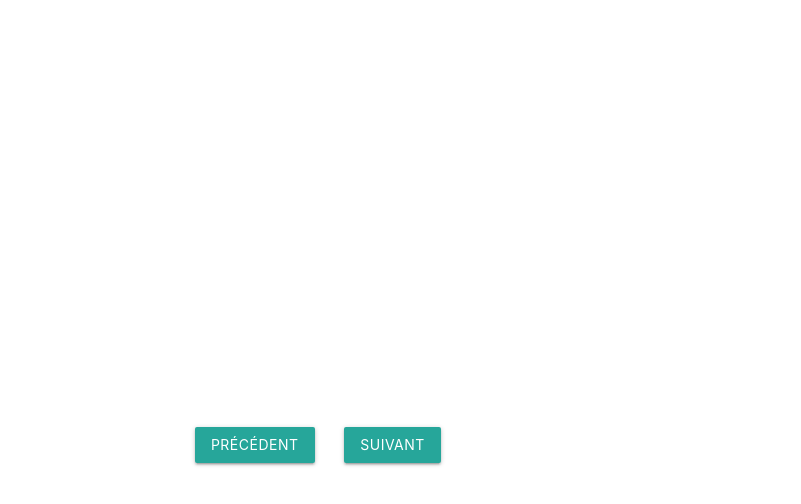
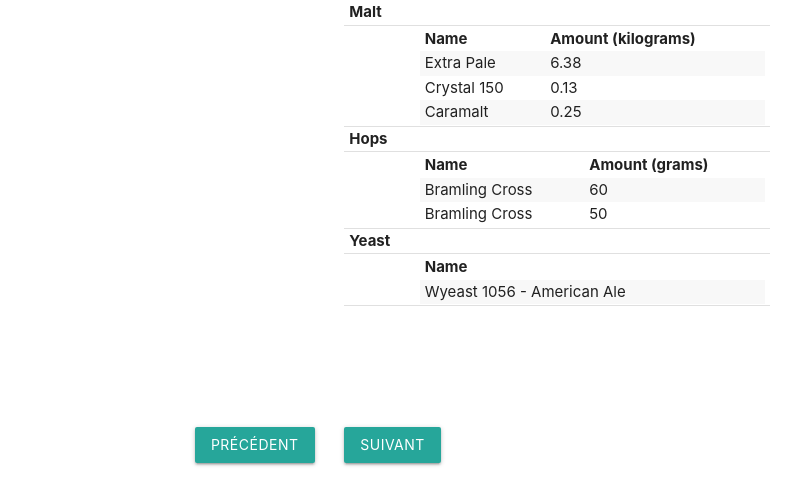
Before and after one commit to Bugsyaya/catalogue-bieres, a plain HTML site: page html/biere-10.html in a window 1280 px wide. Shown: the full height of the page, 307-1108 px from the left. Drawn offline with nearby package versions, Linux system fonts and the light colour scheme; files that its build step writes are made by us from their sources.

Commit message:
Adding table

```diff
--- a/html/biere-10.html
+++ b/html/biere-10.html
@@ -9,7 +9,7 @@
 
 		<!-- Compiled and minified JavaScript -->
 		<script src="https://cdnjs.cloudflare.com/ajax/libs/materialize/1.0.0/js/materialize.min.js"></script>
-		<link rel="stylesheet" href="./style/biere-10.css" />
+		<link rel="stylesheet" href="../style/biere-10.css" />
 	</head>
 	<body>
         <div class="container">
@@ -25,8 +25,115 @@
                         width="100px"
                     />
                 </div>
+                <div class="col s6 offset-s5">
+                    <table class ="medium-tab">
+                        <!-- MALT -->
+                        <thead>
+                        <tr>
+                            <th>Malt</th>
+                            <th></th>
+                        </tr>
+                        </thead>
+
+                        <tbody>
+                        <tr>
+                            <td></td>
+                            <td><table class="striped">
+                                <thead>
+                                <tr>
+                                    <th>Name</th>
+                                    <th>Amount (kilograms)</th>
+                                </tr>
+                                </thead>
+
+                                <tbody>
+                                <tr>
+                                    <td>Extra Pale</td>
+                                    <td>6.38</td>
+                                </tr>
+                                <tr>
+                                    <td>Crystal 150</td>
+                                    <td>0.13</td>
+                                </tr>
+                                <tr>
+                                    <td>Caramalt</td>
+                                    <td>0.25</td>
+                                </tr>
+                                </tbody>
+                            </table></td>
+                        </tr>
+                        </tbody>
+
+                        <!-- HOPS -->
+                        <thead>
+                            <tr>
+                                <th>Hops</th>
+                                <th></th>
+                            </tr>
+                        </thead>
+
+                        <tbody>
+                            <tr>
+                            <td></td>
+                            <td><table class="striped">
+                                <thead>
+                                    <tr>
+                                        <th>Name</th>
+                                        <th>Amount (grams)</th>
+                                    </tr>
+                                </thead>
+
+                                <tbody>
+                                    <tr>
+                                    <td>Bramling Cross</td>
+                                    <td>60</td>
+                                    </tr>
+                                    <tr>
+                                    <td>Bramling Cross</td>
+                                    <td>50</td>
+                                    </tr>
+                                </tbody>
+                                </table></td>
+                            </tr>
+                        </tbody>
+
+                        <!-- YEAST -->
+                        <thead>
+                            <tr>
+                                <th>Yeast</th>
+                                <th></th>
+                            </tr>
+                        </thead>
+
+                        <tbody>
+                            <tr>
+                            <td></td>
+                            <td><table class="striped">
+                                <thead>
+                                    <tr>
+                                        <th>Name</th>
+                                    </tr>
+                                </thead>
+
+                                <tbody>
+                                    <tr>
+                                    <td>Wyeast 1056 - American Ale</td>
+                                    </tr>
+                                </tbody>
+                                </table></td>
+                            </tr>
+                        </tbody>
+                    </table>
+                </div>
             </div>
-            <!-- Liste des caractéristiques -->
+
+            <!-- Tableau des ingrédients -->
+
+
+
+
+
+
 
 
             <!-- Boutons Précédent/Suivant -->
--- a/style/biere-10.css
+++ b/style/biere-10.css
@@ -0,0 +1,5 @@
+tr,td,th {
+    table-layout: auto;
+    padding-top: 1px;
+    padding-bottom: 1px;
+}
```
